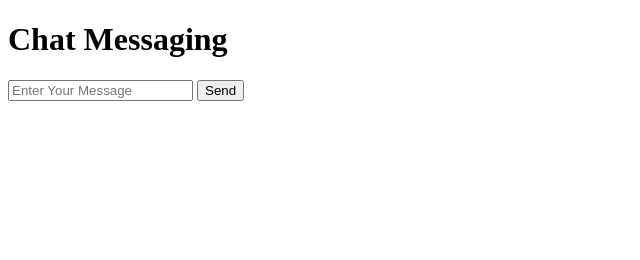
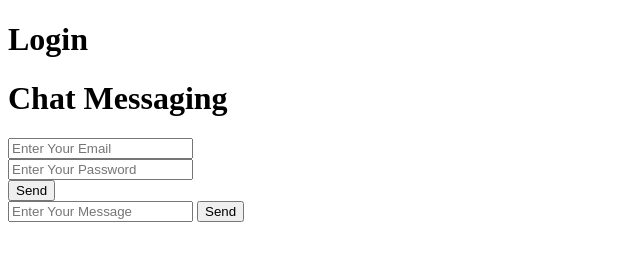
Before and after one commit to azirariza9/gobunker, a website built with Vite: page frontend/index.html in a window 1280 px wide. Shown: the whole page, without its empty margins (0-640 px from the left). Built offline with nearby package versions, Linux system fonts and the light colour scheme; no server answers.

Commit message:
update index.html

```diff
--- a/frontend/index.html
+++ b/frontend/index.html
@@ -5,7 +5,21 @@
 </head>
 
 <body>
+    <h1>Login</h1>
     <h1>Chat Messaging</h1>
+    <div>
+        <div>
+        <input type="text" id="emailInput" placeholder="Enter Your Email">
+        </div>
+        <div>
+        <input type="text" id="passwordInput" placeholder="Enter Your Password">
+        </div>
+        <div>
+        <button id="loginButton">Send</button>
+        </div>
+    </div>
+
+
     <div>
         <input type="text" id="messageInput" placeholder="Enter Your Message">
         <button id="messageButton">Send</button>
```
